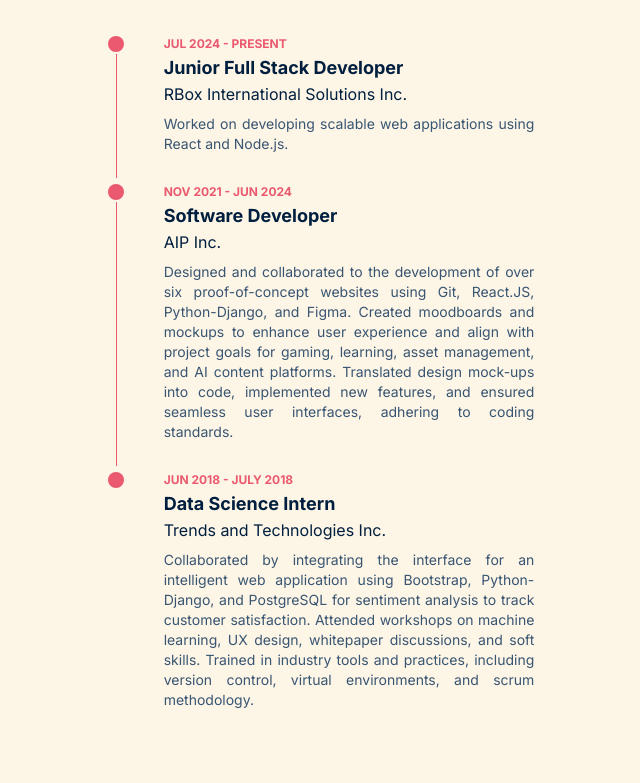
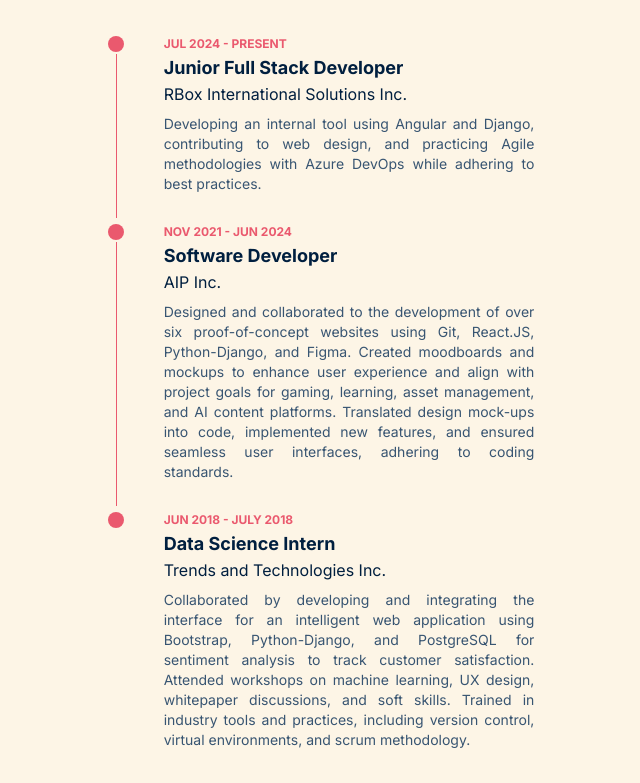
Before and after one commit to dqperez/portfolio-website, a React (Vite) app: page / in a window 1280 px wide. Shown: the part 1877-2660 px from the top of the page, without its empty margins (319-959 px from the left). Built offline with nearby package versions, Linux system fonts and the light colour scheme.

Commit message:
feat: Change text body

```diff
--- a/src/components/VerticalStepper.jsx
+++ b/src/components/VerticalStepper.jsx
@@ -6,7 +6,7 @@
     company: "RBox International Solutions Inc.",
     role: "Junior Full Stack Developer",
     duration: "Jul 2024 - Present",
-    description: "Worked on developing scalable web applications using React and Node.js."
+    description: "Developing an internal tool using Angular and Django, contributing to web design, and practicing Agile methodologies with Azure DevOps while adhering to best practices."
   },
   {
     company: "AIP Inc.",
@@ -18,7 +18,7 @@
     company: "Trends and Technologies Inc.",
     role: "Data Science Intern",
     duration: "Jun 2018 - July 2018",
-    description: "Collaborated by integrating the interface for an intelligent web application using Bootstrap, Python-Django, and PostgreSQL for sentiment analysis to track customer satisfaction. Attended workshops on machine learning, UX design, whitepaper discussions, and soft skills. Trained in industry tools and practices, including version control, virtual environments, and scrum methodology."
+    description: "Collaborated by developing and integrating the interface for an intelligent web application using Bootstrap, Python-Django, and PostgreSQL for sentiment analysis to track customer satisfaction. Attended workshops on machine learning, UX design, whitepaper discussions, and soft skills. Trained in industry tools and practices, including version control, virtual environments, and scrum methodology."
   }
 ];
 
```
